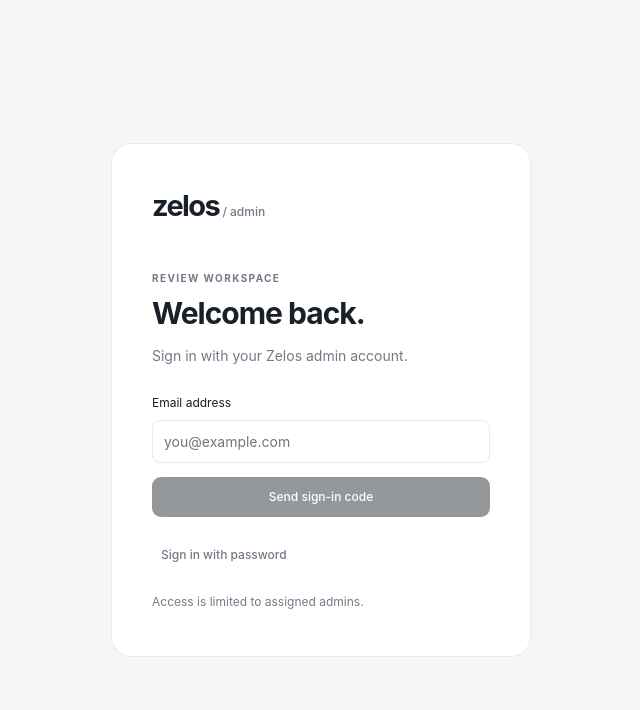
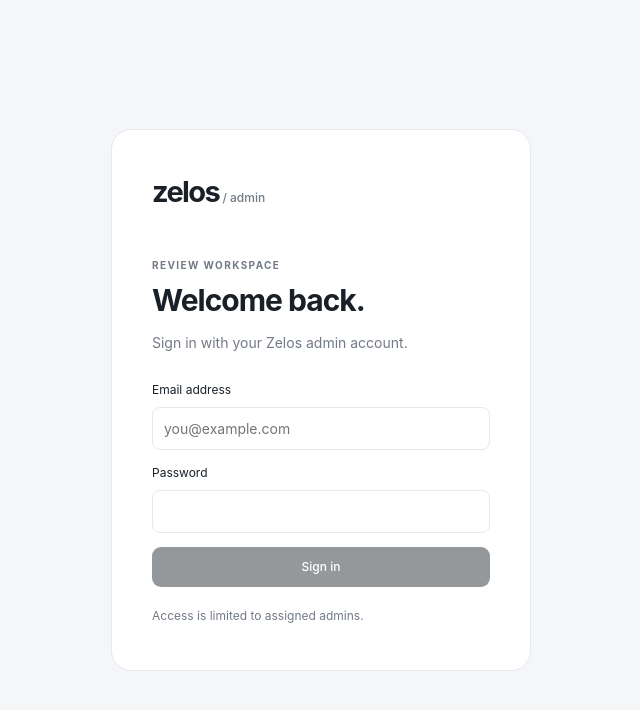
Before and after one commit to axl0002/zelos-webpage, a Next.js app in the folder admin/: page /admin/login in a window 1280 px wide. Shown: the top 710 px of the page, without its empty margins (319-959 px from the left). Built offline with nearby package versions, Linux system fonts and the light colour scheme.

Commit message:
fix: keep email code login disabled until delivery is configured

```diff
--- a/admin/src/app/admin/login/page.tsx
+++ b/admin/src/app/admin/login/page.tsx
@@ -12,7 +12,10 @@ const validEmail = (email: string) => /^[^\s@]+@[^\s@]+\.[^\s@]+$/.test(email.tr
 
 export default function Login() {
   const router = useRouter();
-  const [mode, setMode] = useState<"code" | "password">("code");
+  // Enable only after SMTP and a template containing {{ .Token }} are verified.
+  // Supabase's default mail provider currently cannot send our code template.
+  const emailCodesEnabled = process.env.NEXT_PUBLIC_ADMIN_EMAIL_CODE_ENABLED === "true";
+  const [mode, setMode] = useState<"code" | "password">(emailCodesEnabled ? "code" : "password");
   const [email, setEmail] = useState(""), [sentTo, setSentTo] = useState("");
   const [password, setPassword] = useState(""), [code, setCode] = useState("");
   const [action, setAction] = useState<"send" | "verify" | "password" | null>(null);
@@ -23,9 +26,11 @@ export default function Login() {
   useEffect(() => {
     mounted.current = true;
     const reason = new URLSearchParams(window.location.search).get("error");
-    if (reason) setError(reason === "expired" ? "This sign-in link has expired. Request a new code below." : accessMessage);
+    if (reason) setError(reason === "expired" ? emailCodesEnabled
+      ? "This sign-in link has expired. Request a new code below."
+      : "This sign-in link has expired. Sign in with your email and password." : accessMessage);
     return () => {mounted.current = false;};
-  }, []);
+  }, [emailCodesEnabled]);
   useEffect(() => {
     if (cooldown <= 0) return;
     const timer = setInterval(() => setCooldown(Math.max(0, Math.ceil((retryAt.current - Date.now()) / 1000))), 1000);
@@ -48,7 +53,7 @@ export default function Login() {
     }
   }
   async function sendCode() {
-    if (pending.current || Date.now() < retryAt.current || !validEmail(sentTo || email)) return;
+    if (!emailCodesEnabled || pending.current || Date.now() < retryAt.current || !validEmail(sentTo || email)) return;
     pending.current = true; setAction("send"); setError(""); setNotice("");
     const destination = sentTo || email.trim();
     try {
@@ -85,7 +90,7 @@ export default function Login() {
     finally {pending.current = false; if (mounted.current) setAction(null);}
   }
   function switchMode() {
-    if (pending.current) return;
+    if (!emailCodesEnabled || pending.current) return;
     setMode(mode === "code" ? "password" : "code"); setSentTo(""); setPassword(""); setCode(""); setError(""); setNotice("");
   }
   return <main className="login-wrap"><section className="login-card">
@@ -112,7 +117,7 @@ export default function Login() {
       <button type="button" className="button text" disabled={busy || cooldown > 0} onClick={() => void sendCode()}>{cooldown > 0 ? `Resend code in ${cooldown}s` : "Resend code"}</button>
       <button type="button" className="button text" disabled={busy} onClick={() => {setSentTo(""); setCode(""); setNotice(""); setError("");}}>Change email</button>
     </div>}
-    <button type="button" className="button text" disabled={busy} onClick={switchMode}>{mode === "code" ? "Sign in with password" : "Sign in with an email code"}</button>
+    {emailCodesEnabled && <button type="button" className="button text" disabled={busy} onClick={switchMode}>{mode === "code" ? "Sign in with password" : "Sign in with an email code"}</button>}
     {notice && <p role="status" className="muted">{notice}</p>}
     {error && <p role="alert" className="error">{error}</p>}
     <p className="muted small">Access is limited to assigned admins.</p>
```
Also changed, not shown: 1 other file (tests, documents, lock files or other folders).
